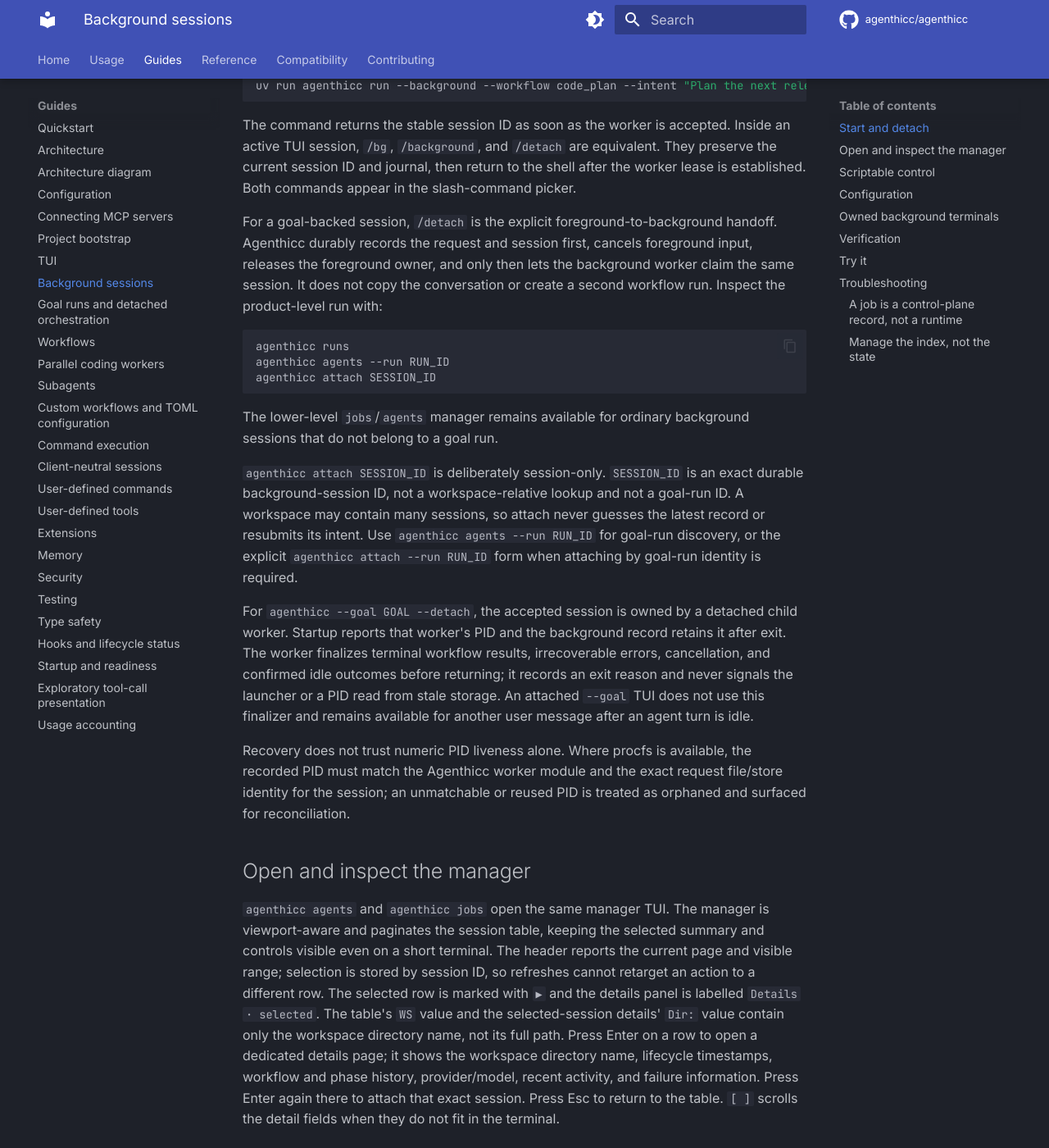
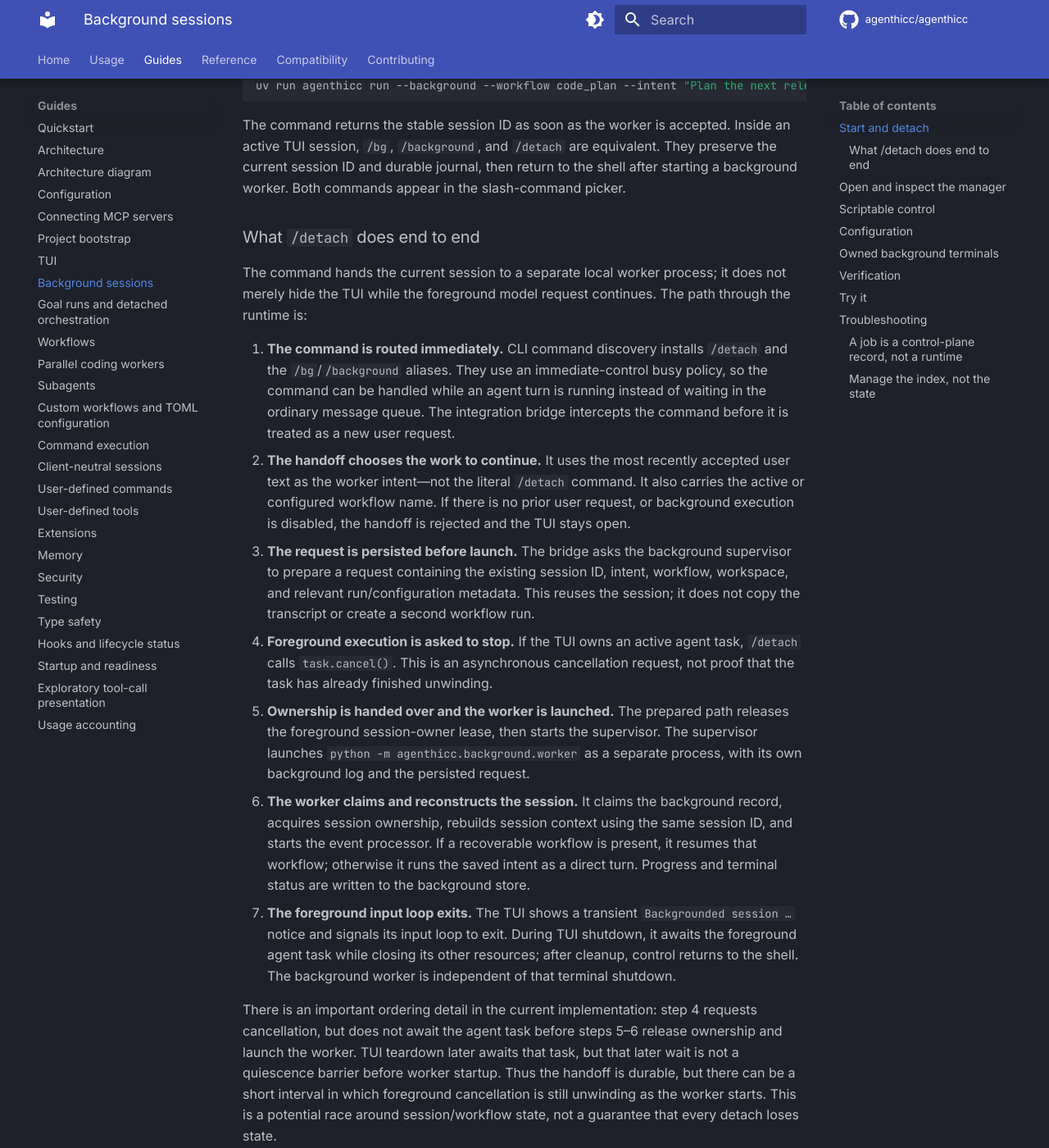
Before and after one commit to jymchng/agenthicc, an MkDocs documentation site: the page built from docs/guides/background-sessions.md, in a window 1280 px wide and 1400 px high, scrolled down 413 px. Shown: the whole window at 82% size. Built offline with MkDocs 1.6.1 and Material for MkDocs 9.7.7, drawn with Linux system fonts in a browser that asks for light colours; comment, search, counter and statistics services are not loaded; some of the changed text lies outside the part shown.

````diff
--- a/docs/guides/background-sessions.md
+++ b/docs/guides/background-sessions.md
@@ -15,14 +15,71 @@
 
 The command returns the stable session ID as soon as the worker is accepted.
 Inside an active TUI session, `/bg`, `/background`, and `/detach` are
-equivalent. They preserve the current session ID and journal, then return to the shell after the
-worker lease is established. Both commands appear in the slash-command picker.
+equivalent. They preserve the current session ID and durable journal, then
+return to the shell after starting a background worker. Both commands appear
+in the slash-command picker.
+
+### What `/detach` does end to end
+
+The command hands the current session to a separate local worker process; it
+does not merely hide the TUI while the foreground model request continues.
+The path through the runtime is:
+
+1. **The command is routed immediately.** CLI command discovery installs
+   `/detach` and the `/bg`/`/background` aliases. They use an immediate-control
+   busy policy, so the command can be handled while an agent turn is running
+   instead of waiting in the ordinary message queue. The integration bridge
+   intercepts the command before it is treated as a new user request.
+2. **The handoff chooses the work to continue.** It uses the most recently
+   accepted user text as the worker intent—not the literal `/detach` command.
+   It also carries the active or configured workflow name. If there is no
+   prior user request, or background execution is disabled, the handoff is
+   rejected and the TUI stays open.
+3. **The request is persisted before launch.** The bridge asks the background
+   supervisor to prepare a request containing the existing session ID, intent,
+   workflow, workspace, and relevant run/configuration metadata. This reuses
+   the session; it does not copy the transcript or create a second workflow
+   run.
+4. **Foreground execution is asked to stop.** If the TUI owns an active agent
+   task, `/detach` calls `task.cancel()`. This is an asynchronous cancellation
+   request, not proof that the task has already finished unwinding.
+5. **Ownership is handed over and the worker is launched.** The prepared path
+   releases the foreground session-owner lease, then starts the supervisor.
+   The supervisor launches `python -m agenthicc.background.worker` as a
+   separate process, with its own background log and the persisted request.
+6. **The worker claims and reconstructs the session.** It claims the background
+   record, acquires session ownership, rebuilds session context using the same
+   session ID, and starts the event processor. If a recoverable workflow is
+   present, it resumes that workflow; otherwise it runs the saved intent as a
+   direct turn. Progress and terminal status are written to the background
+   store.
+7. **The foreground input loop exits.** The TUI shows a transient
+   `Backgrounded session …` notice and signals its input loop to exit. During
+   TUI shutdown, it awaits the foreground agent task while closing its other
+   resources; after cleanup, control returns to the shell. The background
+   worker is independent of that terminal shutdown.
+
+There is an important ordering detail in the current implementation: step 4
+requests cancellation, but does not await the agent task before steps 5–6
+release ownership and launch the worker. TUI teardown later awaits that task,
+but that later wait is not a quiescence barrier before worker startup. Thus the
+handoff is durable, but there can be a short interval in which foreground
+cancellation is still unwinding as the worker starts. This is a potential
+race around session/workflow state, not a guarantee that every detach loses
+state.
+
+When the cancelled foreground task belongs to a running workflow, its
+cancellation handler currently records a workflow failure with reason
+`cancelled` and closes the foreground turn. The scroll appender can therefore
+show `ERROR cancelled` even though the background worker has been launched.
+The subsequent `Total wall clock time since last IDLE` line is emitted when
+the foreground activity ends; it describes that activity's elapsed duration,
+not necessarily additional work after cancellation. A plain non-workflow turn
+can take the cancellation path without emitting the same workflow failure.
 
 For a goal-backed session, `/detach` is the explicit foreground-to-background
-handoff. Agenthicc durably records the request and session first, cancels
-foreground input, releases the foreground owner, and only then lets the
-background worker claim the same session. It does not copy the conversation or
-create a second workflow run. Inspect the product-level run with:
+handoff. It does not copy the conversation or create a second workflow run.
+Inspect the product-level run with:
 
 ```bash
 agenthicc runs
@@ -166,8 +223,8 @@
 ```toml
 [background]
 enabled = true
-max_workers = 2
-max_workers_per_project = 2
+max_workers = 4
+max_workers_per_project = 4
 cancel_grace_s = 5.0
 stale_after_s = 30.0
 wall_timeout_s = 0.0       # 0 means no wall-clock timeout
````
Also changed, not shown: 6 other files.
